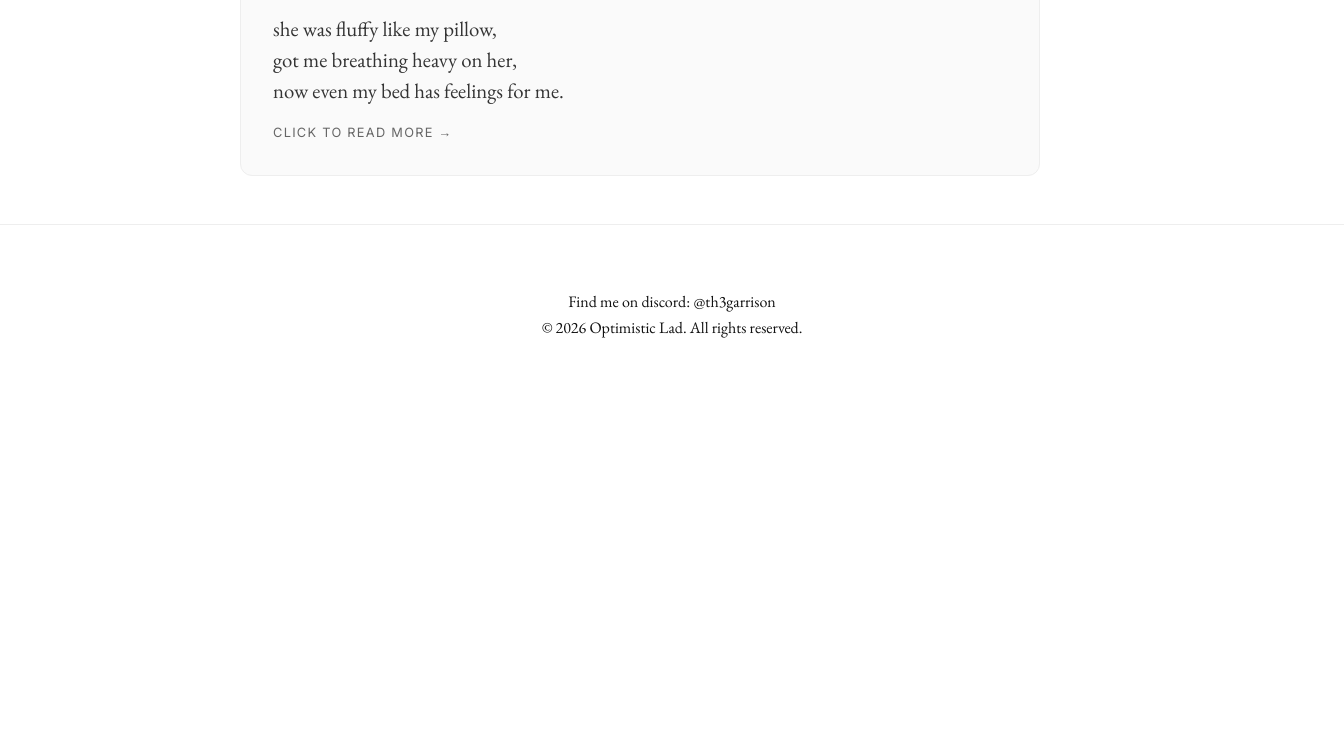
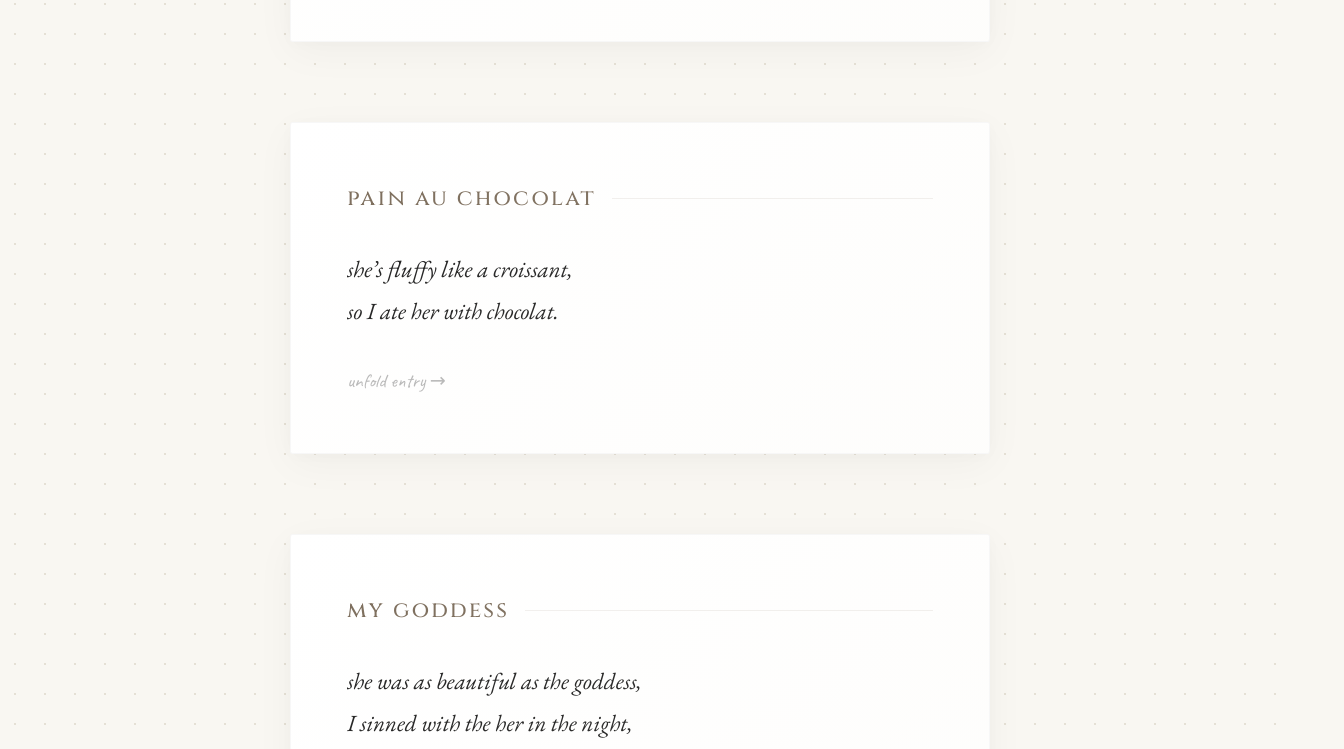
Before and after one commit to sumukhteja/poetry, a plain HTML site: page index.html in a window 1280 px wide. Shown: the part 2051-2800 px from the top of the page, 1344 px wide, since content can reach past the window. Before the commit the page ends 2455 px from the top, so only its background shows below. Drawn offline with nearby package versions, Linux system fonts and the light colour scheme.

Commit message:
sync: 09-03-2026 17:42:13.10

```diff
--- a/index.html
+++ b/index.html
@@ -4,29 +4,33 @@
 <head>
   <meta charset="UTF-8">
   <meta name="viewport" content="width=device-width, initial-scale=1.0">
-  <title>Optimistic Lad - Field Notes</title>
-  <!-- Modern Typography -->
+  <title>Optimistic Lad - Poetry Journals</title>
+  <!-- Artistic Typography -->
   <link
-    href="https://fonts.googleapis.com/css2?family=EB+Garamond:ital,wght@0,400;0,500;0,700;1,400&family=Inter:wght@300;400;600&display=swap"
+    href="https://fonts.googleapis.com/css2?family=EB+Garamond:ital,wght@0,400;0,500;0,600;1,400&family=Cinzel:wght@400;500&family=Caveat:wght@400;500&family=Inter:wght@300;400&display=swap"
     rel="stylesheet">
   <style>
     :root {
-      --bg-color: #ffffff;
-      --text-color: #111111;
-      --accent-color: #000000;
-      --secondary-text: #666666;
-      --font-main: 'Inter', sans-serif;
-      --font-serif: 'EB Garamond', serif;
-      --transition: all 0.4s cubic-bezier(0.4, 0, 0.2, 1);
+      --bg-paper: #f9f7f2;
+      --text-main: #2d2d2d;
+      --accent: #7d6e5d;
+      --secondary: #8c8c8c;
+      --serif: 'EB Garamond', serif;
+      --display: 'Cinzel', serif;
+      --hand: 'Caveat', cursive;
+      --transition: all 0.6s cubic-bezier(0.23, 1, 0.32, 1);
     }
 
     body {
       margin: 0;
       padding: 0;
-      background-color: var(--bg-color);
-      color: var(--text-color);
-      font-family: var(--font-main);
-      line-height: 1.6;
+      background-color: var(--bg-paper);
+      background-image:
+        radial-gradient(#e5e0d5 1px, transparent 1px);
+      background-size: 30px 30px;
+      color: var(--text-main);
+      font-family: 'Inter', sans-serif;
+      line-height: 1.7;
       -webkit-font-smoothing: antialiased;
       overflow-x: hidden;
     }
@@ -37,85 +41,128 @@
     }
 
     ::-webkit-scrollbar-track {
-      background: #fff;
+      background: var(--bg-paper);
     }
 
     ::-webkit-scrollbar-thumb {
-      background: #eee;
+      background: #d1cdc2;
       border-radius: 10px;
     }
 
     ::-webkit-scrollbar-thumb:hover {
-      background: #ddd;
+      background: #c1bcad;
     }
 
     header {
-      padding: clamp(2rem, 10vh, 4rem) 1.5rem 2rem;
+      padding: clamp(4rem, 15vh, 8rem) 1.5rem 4rem;
       text-align: center;
-      max-width: 800px;
+      max-width: 900px;
       margin: 0 auto;
+      position: relative;
+    }
+
+    header::after {
+      content: '';
+      position: absolute;
+      bottom: 2rem;
+      left: 50%;
+      transform: translateX(-50%);
+      width: 60px;
+      height: 1px;
+      background: var(--accent);
+      opacity: 0.3;
     }
 
     h1 {
-      font-family: var(--font-serif);
-      font-size: clamp(2.5rem, 8vw, 3.5rem);
+      font-family: var(--display);
+      font-size: clamp(2.8rem, 10vw, 4.5rem);
       font-weight: 400;
       margin: 0;
-      letter-spacing: -0.02em;
+      letter-spacing: 0.2em;
+      text-transform: uppercase;
+      color: #1a1a1a;
+      line-height: 1.1;
     }
 
     .description {
-      color: var(--secondary-text);
-      font-size: clamp(1rem, 3vw, 1.2rem);
-      margin-top: 0.5rem;
-      font-style: italic;
+      font-family: var(--hand);
+      font-size: clamp(1.4rem, 4vw, 1.8rem);
+      color: var(--accent);
+      margin-top: 1rem;
+      opacity: 0.8;
     }
 
     main {
-      max-width: 800px;
+      max-width: 700px;
       margin: 0 auto;
-      padding: 1rem 1.5rem;
-      min-height: 60vh;
+      padding: 0 1.5rem 6rem;
+      min-height: 50vh;
     }
 
-    /* Post/Poem Styles */
+    /* Journal Entry Styles */
     .post {
-      margin-bottom: 2rem;
-      padding: 2rem;
-      border-radius: 12px;
-      background: #fafafa;
-      border: 1px solid #eee;
+      margin-bottom: 5rem;
+      padding: clamp(2rem, 5vw, 3.5rem);
+      background: #ffffff;
+      border-radius: 2px 3px 2px 4px / 4px 2px 5px 2px;
+      box-shadow:
+        0 2px 15px rgba(0, 0, 0, 0.02),
+        0 10px 40px rgba(0, 0, 0, 0.04);
       cursor: pointer;
       transition: var(--transition);
       position: relative;
-      overflow: hidden;
+      border: 1px solid rgba(0, 0, 0, 0.03);
+    }
+
+    .post::before {
+      content: '';
+      position: absolute;
+      top: 0;
+      left: 0;
+      right: 0;
+      bottom: 0;
+      background: linear-gradient(135deg, rgba(255, 255, 255, 0) 0%, rgba(240, 235, 220, 0.1) 100%);
+      pointer-events: none;
     }
 
     .post:hover {
-      transform: translateY(-2px);
-      background: #fdfdfd;
-      box-shadow: 0 10px 30px rgba(0, 0, 0, 0.05);
+      transform: translateY(-5px) rotate(-0.5deg);
+      box-shadow: 0 20px 60px rgba(0, 0, 0, 0.07);
     }
 
     .post h2 {
-      font-family: var(--font-serif);
-      font-size: 1.8rem;
-      margin: 0 0 1rem;
+      font-family: var(--display);
+      font-size: 1.4rem;
+      margin: 0 0 2rem;
       font-weight: 500;
+      letter-spacing: 0.1em;
+      text-transform: lowercase;
+      color: var(--accent);
+      display: flex;
+      align-items: center;
+      gap: 1rem;
     }
 
-    /* Truncation Logic */
+    .post h2::after {
+      content: '';
+      flex: 1;
+      height: 1px;
+      background: var(--accent);
+      opacity: 0.1;
+    }
+
     .poem-body {
-      font-family: var(--font-serif);
-      font-size: 1.3rem;
-      color: #333;
+      font-family: var(--serif);
+      font-size: 1.45rem;
+      color: #222;
       display: -webkit-box;
       -webkit-line-clamp: 3;
       line-clamp: 3;
       -webkit-box-orient: vertical;
       overflow: hidden;
       transition: var(--transition);
-      line-height: 1.5;
+      line-height: 1.8;
+      font-style: italic;
     }
 
     .post.expanded .poem-body {
@@ -125,14 +172,17 @@
     }
 
     .expand-hint {
-      margin-top: 1rem;
-      font-size: 0.8rem;
-      color: var(--secondary-text);
-      text-transform: uppercase;
-      letter-spacing: 0.1em;
-      display: flex;
-      align-items: center;
-      gap: 0.5rem;
+      margin-top: 2rem;
+      font-family: var(--hand);
+      font-size: 1.2rem;
+      color: var(--secondary);
+      opacity: 0.6;
+      transition: var(--transition);
+    }
+
+    .post:hover .expand-hint {
+      opacity: 1;
+      color: var(--accent);
     }
 
     .post.expanded .expand-hint {
@@ -140,23 +190,31 @@
     }
 
     footer {
-      width: 100%;
-      padding: 4rem 2rem;
-      background: #fff;
+      padding: 6rem 2rem;
       text-align: center;
-      font-family: var(--font-serif);
-      border-top: 1px solid #eee;
     }
 
-    /* Responsive Improvements */
-    @media (max-width: 600px) {
-      .post {
-        padding: 1.5rem;
-      }
+    .footer-content {
+      max-width: 600px;
+      margin: 0 auto;
+      font-family: var(--serif);
+      color: var(--secondary);
+      font-size: 0.95rem;
+    }
 
-      .poem-body {
-        font-size: 1.2rem;
-      }
+    .discord-info {
+      font-family: var(--hand);
+      font-size: 1.5rem;
+      color: var(--accent);
+      margin-bottom: 0.5rem;
+    }
+
+    .loading {
+      text-align: center;
+      font-family: var(--hand);
+      font-size: 1.6rem;
+      opacity: 0.5;
+      padding-top: 4rem;
     }
   </style>
 </head>
@@ -165,20 +223,20 @@
 
   <header>
     <h1>Optimistic Lad</h1>
-    <p class="description">Field notes and observations.</p>
+    <p class="description">a collection of raw field notes.</p>
   </header>
 
   <main id="main-content">
-    <div class="loading">Reading the journals...</div>
+    <div class="loading">Inking the pages...</div>
   </main>
 
   <footer>
     <div class="footer-content">
       <div class="discord-info">
-        Find me on discord: @th3garrison<br>
+        @th3garrison • discord
       </div>
       <div class="copyright">
-        &copy; <span id="year"></span> Optimistic Lad. All rights reserved.
+        &copy; <span id="year"></span> OPTIMISTIC LAD. ALL RIGHTS RESERVED.
       </div>
     </div>
   </footer>
@@ -204,7 +262,7 @@
           article.innerHTML = `
                         <h2>${poem.title}</h2>
                         <div class="poem-body">${formattedContent}</div>
-                        <div class="expand-hint">Click to read more →</div>
+                        <div class="expand-hint">unfold entry →</div>
                     `;
 
           article.addEventListener('click', () => {
@@ -215,7 +273,7 @@
         });
       } catch (error) {
         console.error('Error loading poems:', error);
-        container.innerHTML = '<p>The notebook is missing. Please refresh.</p>';
+        container.innerHTML = '<div class="loading">The journal was misplaced. Please return later.</div>';
       }
     }
 
--- a/poems.json
+++ b/poems.json
@@ -34,6 +34,26 @@
             "id": "cigarette",
             "title": "cigarette",
             "content": "she was fluffy like my pillow,\ngot me breathing heavy on her,\nnow even my bed has feelings for me."
+        },
+        {
+            "id": "life-as-we-live-it",
+            "title": "life as we live it",
+            "content": "how sad it must be,\nto fall on this earth without your permission,\nto play the game of life in advanced mode,\nto go through a series of desperation,\nto go through a series of sadness,\nand sail without friends safely."
+        },
+        {
+            "id": "game-of-life",
+            "title": "game of life",
+            "content": "I host my own game\nplay by my own rules\nand still lose them all"
+        },
+        {
+            "id": "depths",
+            "title": "depths",
+            "content": "guide me, to your subconscious\nyour depths, I want to unveil\noh beauty, I’m sure you inspire"
+        },
+        {
+            "id": "connection",
+            "title": "connection",
+            "content": "I wait for my soul to reconnect\nthen release my poems\nto forever belong in her arms"
         }
     ]
 }
```
